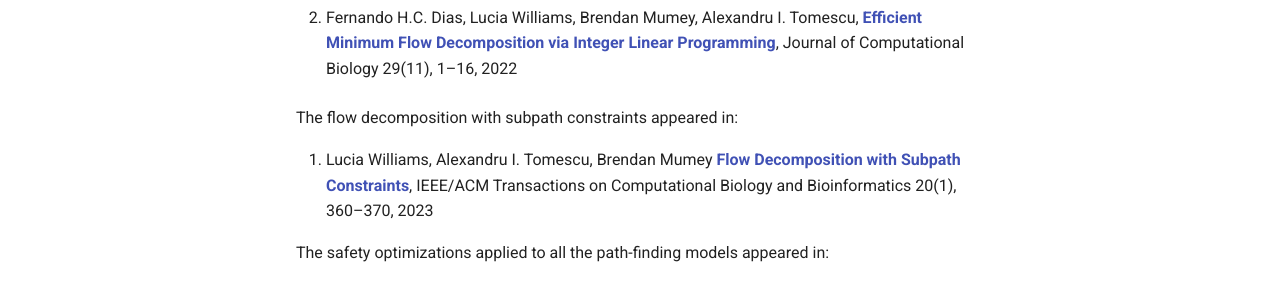
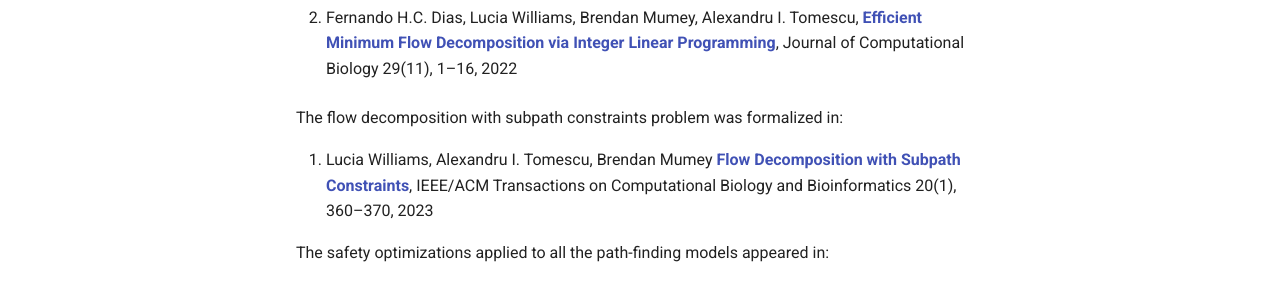
Before and after one commit to algbio/flowpaths, an MkDocs documentation site: the page built from docs/references.md, in a window 1280 px wide and 953 px high. Shown: the part 384-677 px from the top of the window. Built offline with MkDocs 1.6.1 and Material for MkDocs 9.7.7, drawn with Linux system fonts in a browser that asks for light colours.

Commit message:
Update references.md

```diff
--- a/docs/references.md
+++ b/docs/references.md
@@ -10,7 +10,7 @@ RECOMB 2022 - 26th Annual International Conference on Research in Computational
 [**Efficient Minimum Flow Decomposition via Integer Linear Programming**](https://doi.org/10.1089/cmb.2022.0257),
 Journal of Computational Biology 29(11), 1--16, 2022
 
-The flow decomposition with subpath constraints appeared in:
+The flow decomposition with subpath constraints problem was formalized in:
 
 1. Lucia Williams, Alexandru I. Tomescu, Brendan Mumey
 [**Flow Decomposition with Subpath Constraints**](https://doi.org/10.1109/tcbb.2022.3147697),
```
